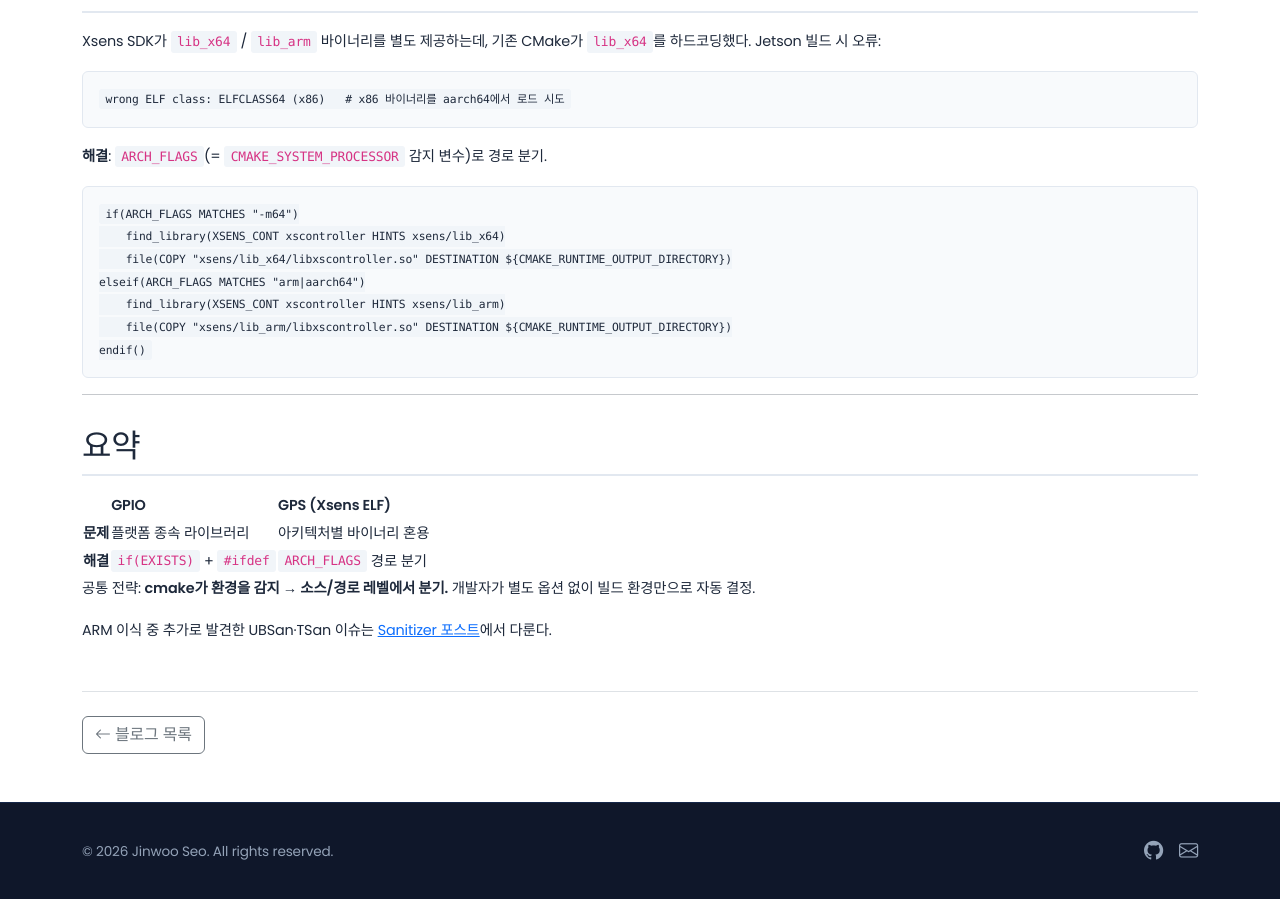
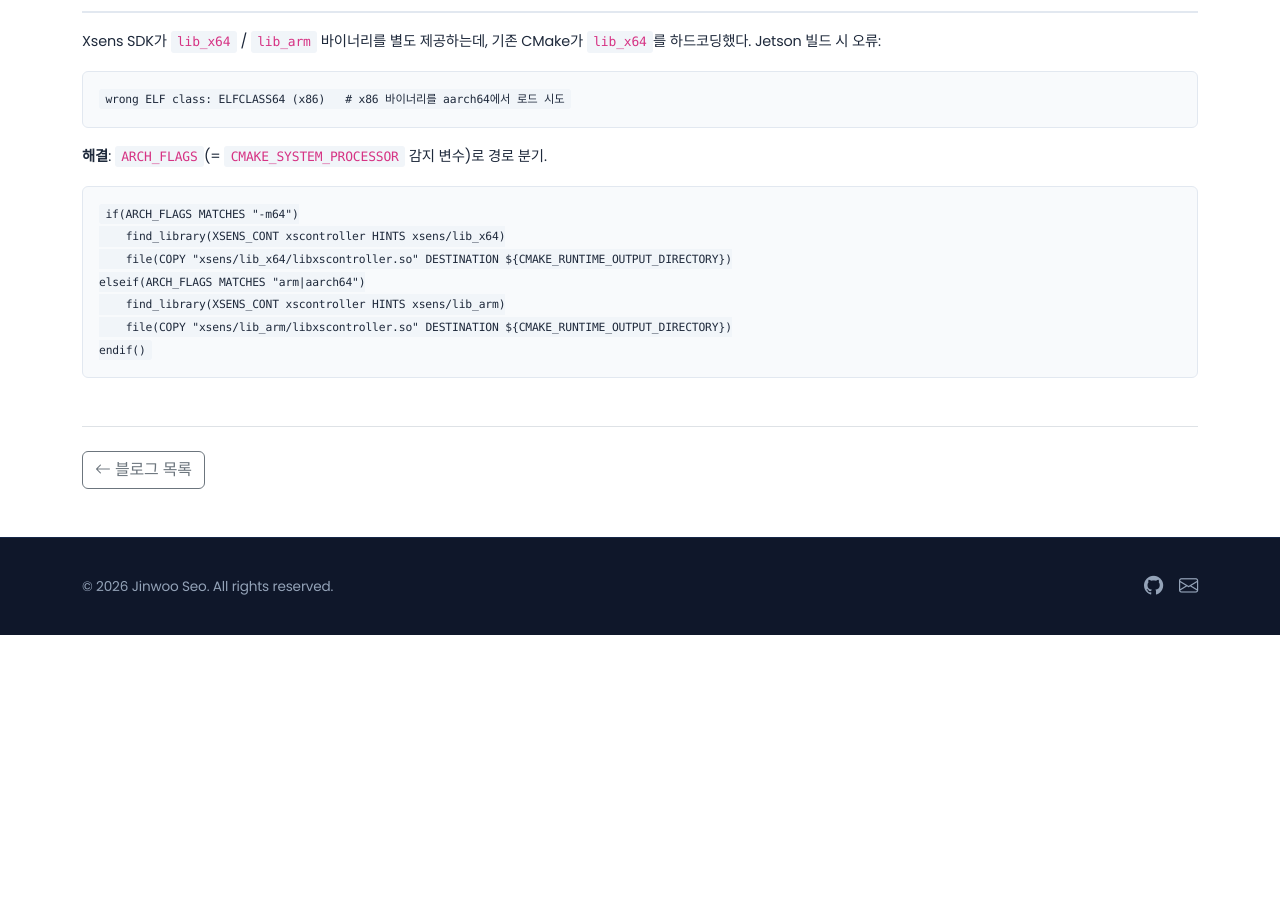
Before and after one commit to jinwoo-Sync/jinwoo-Sync.github.io, a Jekyll site: the page built from _posts/2026-04-08-arm-porting-platform-dependency.md, in a window 1280 px wide and 900 px high, scrolled down 1007 px. Built offline with Jekyll 4.4.1, drawn with Linux system fonts in a browser that asks for light colours; after the commit the page ends 1642 px from its top, so only the background shows below that.

Commit message:
요약 제거

````diff
--- a/_posts/2026-04-08-arm-porting-platform-dependency.md
+++ b/_posts/2026-04-08-arm-porting-platform-dependency.md
@@ -51,16 +51,3 @@ elseif(ARCH_FLAGS MATCHES "arm|aarch64")
     file(COPY "xsens/lib_arm/libxscontroller.so" DESTINATION ${CMAKE_RUNTIME_OUTPUT_DIRECTORY})
 endif()
 ```
-
----
-
-## 요약
-
-| | GPIO | GPS (Xsens ELF) |
-|---|---|---|
-| **문제** | 플랫폼 종속 라이브러리 | 아키텍처별 바이너리 혼용 |
-| **해결** | `if(EXISTS)` + `#ifdef` | `ARCH_FLAGS` 경로 분기 |
-
-공통 전략: **cmake가 환경을 감지 → 소스/경로 레벨에서 분기.** 개발자가 별도 옵션 없이 빌드 환경만으로 자동 결정.
-
-> ARM 이식 중 추가로 발견한 UBSan·TSan 이슈는 [Sanitizer 포스트](/2026/03/01/sw-quality-sanitizer.html)에서 다룬다.
````
